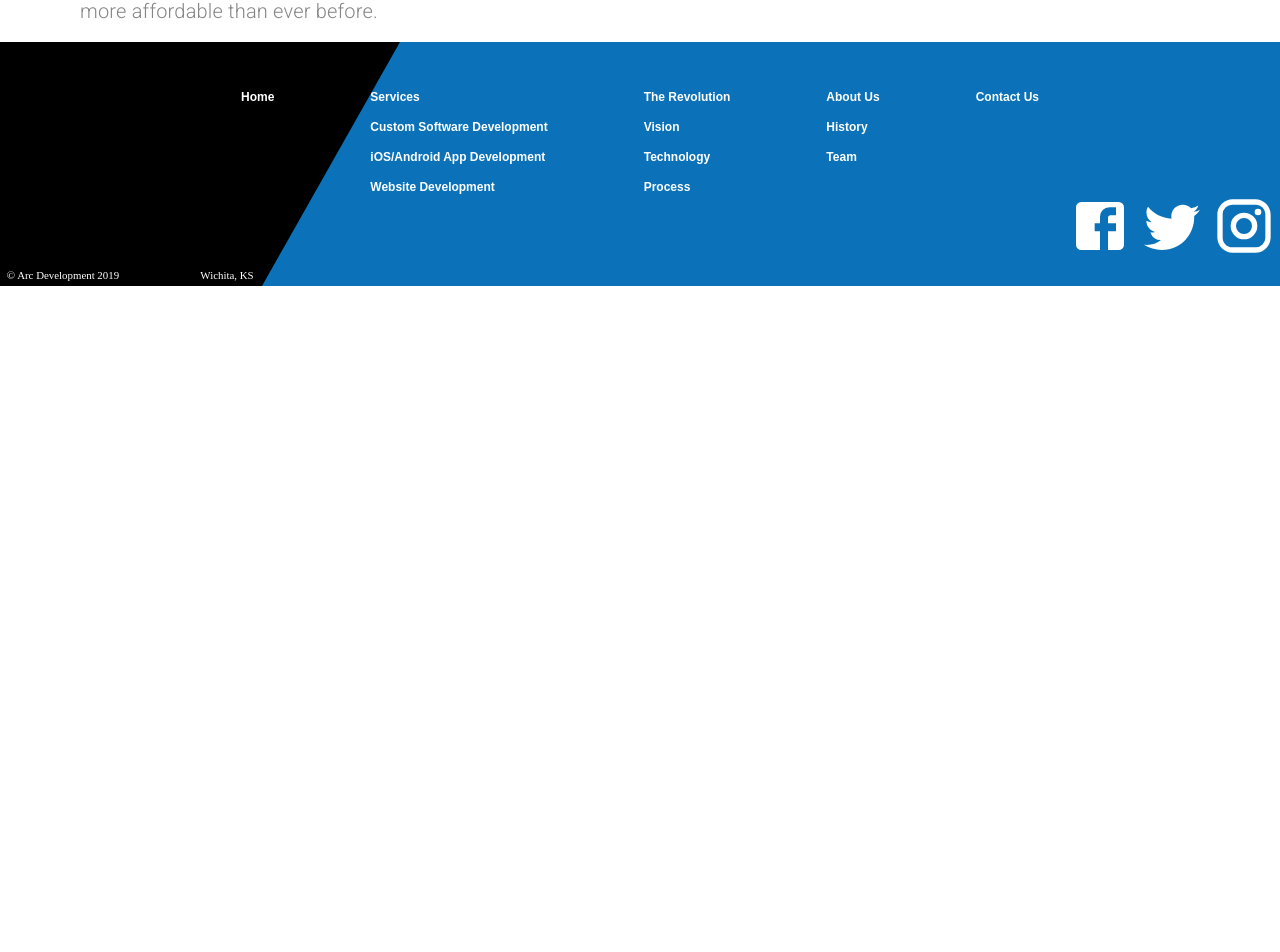
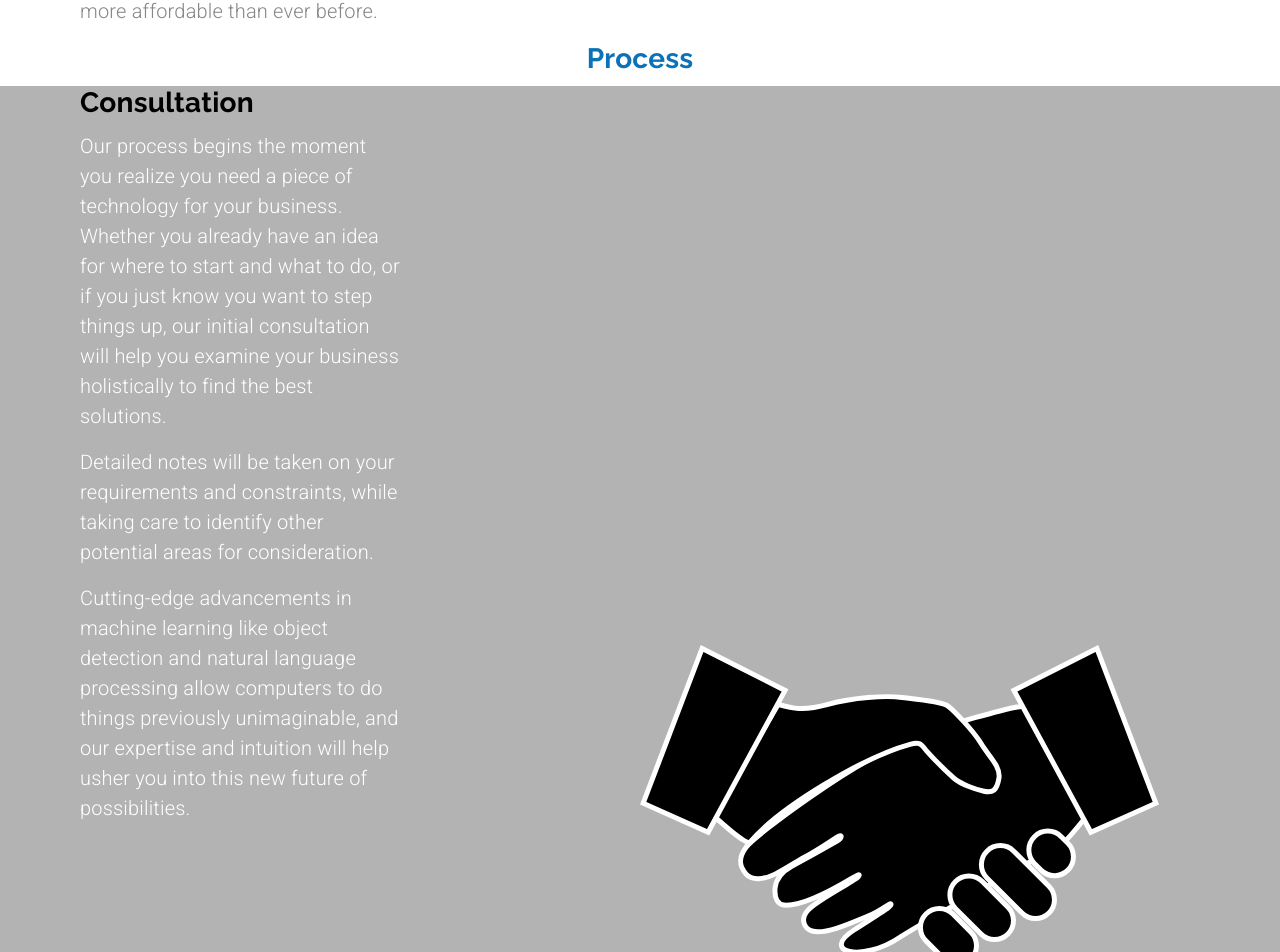
Before and after one commit to SepantaJoshani/Arc-Dev-Clone, a React (Create React App) app: page /revolution in a window 1280 px wide. Shown: the part 2033-2985 px from the top of the page. Before the commit the page ends 2319 px from the top, so only its background shows below. Built offline with nearby package versions, Linux system fonts and the light colour scheme.

Commit message:
adding the process block

```diff
--- a/src/pages/Revolution.js
+++ b/src/pages/Revolution.js
@@ -3,6 +3,7 @@
 import { Typography, useMediaQuery } from "@material-ui/core";
 import Lottie from "react-lottie";
 import React from "react";
+import consultation from "../assets/consultationIcon.svg";
 
 import technologyAnimation from "../animations/technologyAnimation/data.json";
 import vision from "../assets/vision.svg";
@@ -155,8 +156,80 @@
             </Typography>
           </Grid>
         </Grid>
-        <Grid item container justifyContent='flex-end' lg>
-          <Lottie options={defaultOptions} style={{maxWidth:'40rem',margin:0}} />
+        <Grid item container justifyContent="flex-end" lg>
+          <Lottie
+            options={defaultOptions}
+            style={{ maxWidth: "40rem", margin: 0 }}
+          />
+        </Grid>
+      </Grid>
+      {/*--------Process Block (Third)--------*/}
+
+      <Grid
+        item
+        container
+        justifyContent="center"
+        className={classes.rowContainer}
+      >
+        <Grid item>
+          <Typography variant="h4" gutterBottom>
+            Process
+          </Typography>
+        </Grid>
+      </Grid>
+      {/*--------Process Block , The Background Part--------*/}
+      <Grid
+        item
+        container
+        direcion="row"
+        style={{ backgroundColor: "#B3B3B3", height: "90rem" }}
+        className={classes.rowContainer}
+      >
+        <Grid item container direction="column" lg>
+          <Grid item>
+            <Typography
+              variant="h4"
+              gutterBottom
+              style={{ color: "#000", margintop: "5rem" }}
+            >
+              Consultation
+            </Typography>
+          </Grid>
+          <Grid item>
+            <Typography
+              variant="body1"
+              style={{ color: "#fff", maxWidth: "20rem" }}
+              paragraph
+            >
+              Our process begins the moment you realize you need a piece of
+              technology for your business. Whether you already have an idea for
+              where to start and what to do, or if you just know you want to
+              step things up, our initial consultation will help you examine
+              your business holistically to find the best solutions.
+            </Typography>
+            <Typography
+              variant="body1"
+              style={{ color: "#fff", maxWidth: "20rem" }}
+              paragraph
+            >
+              Detailed notes will be taken on your requirements and constraints,
+              while taking care to identify other potential areas for
+              consideration.
+            </Typography>
+            <Typography
+              variant="body1"
+              style={{ color: "#fff", maxWidth: "20rem" }}
+              paragraph
+            >
+              Cutting-edge advancements in machine learning like object
+              detection and natural language processing allow computers to do
+              things previously unimaginable, and our expertise and intuition
+              will help usher you into this new future of possibilities.
+            </Typography>
+          </Grid>
+        </Grid>
+        <Grid item container alignContent='center' lg>
+          <img src={consultation} alt="handshake" />
         </Grid>
       </Grid>
     </Grid>
```
